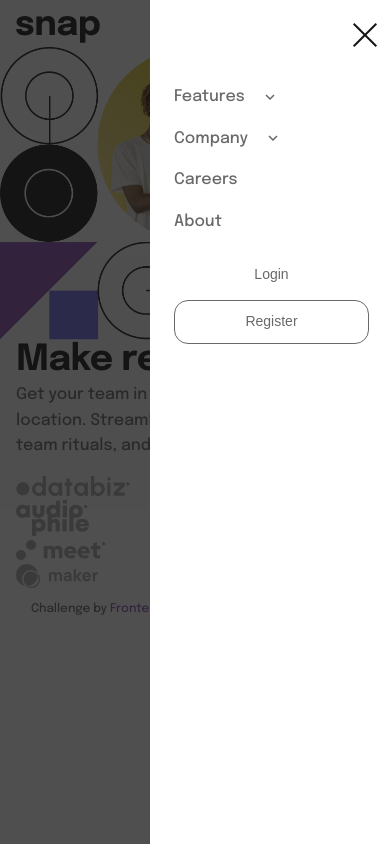
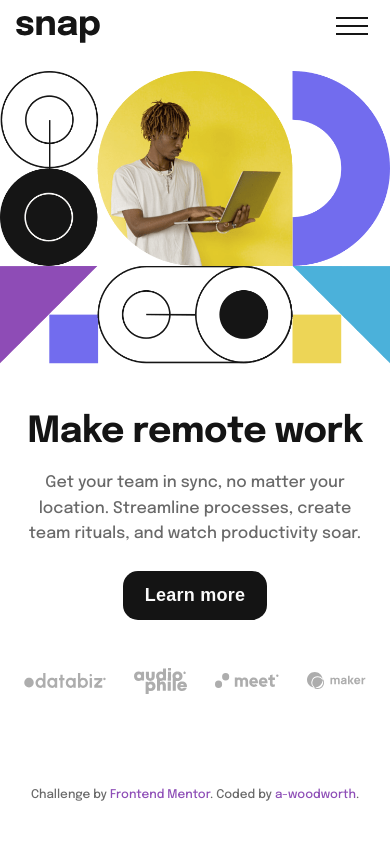
Before and after one commit to a-woodworth/dropdown_nav, a plain HTML site: page index.html in a window 390 px wide. Drawn offline with Linux system fonts and the light colour scheme.

Commit message:
Finish mobile styles.

```diff
--- a/index.html
+++ b/index.html
@@ -21,13 +21,13 @@
           <img src="images/logo.svg" alt="Snap logo. Click for home page.">
         </a>
         <nav class="main-nav" aria-label="Show or hide menu">
-          <button id="hamburger-menu" class="btn btn__open-nav overlay" type="button"
+          <button id="hamburger-menu" class="btn btn__open-nav" type="button"
             aria-label="open menu"
             aria-controls="main-menu"
             aria-expanded="true">
             <img src="images/icon-menu.svg" alt="" aria-hidden="true">
           </button>
-          <div class="slide-nav-content show-menu" id="slide-nav">
+          <div class="slide-nav-content hide-menu" id="slide-nav">
             <button id="close" class="btn btn__close-nav" type="button"
               aria-label="close menu">
               <img src="images/icon-close-menu.svg" alt="" aria-hidden="true">
@@ -120,9 +120,9 @@
         <div class="hero__header container">
           <h1 id="#hero-title" class="hero__heading">Make remote work</h1>
           <p class="hero__subheading">Get your team in sync, no matter your location. Streamline processes, create team rituals, and watch productivity soar.</p>
-          <button class="btn">Learn more</button>
+          <button class="btn btn__hero">Learn more</button>
         </div>
-        <ul class="hero__clients container" aria-label="Clients">
+        <ul class="hero__clients" aria-label="Clients">
           <li>
             <a href="#" aria-label="Databiz">
               <img src="images/client-databiz.svg" alt="Databiz logo">
--- a/scss/components/_buttons.scss
+++ b/scss/components/_buttons.scss
@@ -13,6 +13,7 @@
 
   &:hover {
     color: $text-color-secondary;
+    transition: ease-in 0.2s;
   }
 }
 
@@ -43,6 +44,22 @@
 
   &:hover {
     border-color: $text-color-secondary;
-    transition: all 0.3s ease 0s;
   }
 }
+
+.btn__hero {
+  @include rounded(15px);
+  @include text($text-M, $font-weight--bold, $text-color-tertiary);
+  background-color: $text-color-secondary;
+  letter-spacing: 0.25px;
+  line-height: $line-height__default;
+  padding: 0.625rem 1.375rem;
+  max-width: 10rem;
+  justify-self: center;
+
+  &:hover {
+    background-color: $bg-color-primary;
+    box-shadow: 0 0 0 1px $text-color-secondary;
+    color: $text-color-secondary;
+  }
+}
--- a/scss/layout/_containers.scss
+++ b/scss/layout/_containers.scss
@@ -8,6 +8,7 @@
 .container {
   display: grid;
   grid-template-columns: 1fr;
+  grid-template-rows: auto;
   margin: auto;
   padding-inline: 1rem;
 }
--- a/scss/layout/_header.scss
+++ b/scss/layout/_header.scss
@@ -12,6 +12,7 @@ header {
 .main-header {
   display: flex;
   justify-content: space-between;
+  padding-bottom: 1.5rem;
   padding-top: 1rem;
   width: 100%;
 }
--- a/scss/layout/_main.scss
+++ b/scss/layout/_main.scss
@@ -5,11 +5,62 @@
 @use '../utilities/variables' as *;
 @use '../utilities/mixins' as *;
 
+.hero {
+  display: flex;
+  flex-direction: column;
+  justify-content: center;
+  align-items: center;
+}
+
 .hero__image {
-  width: 100%;
+  justify-self: center;
+  margin-bottom: 3rem;
 
   img {
     display: block;
     max-width: 100%;
   }
 }
+
+.hero__header {
+  padding-bottom: 3rem;
+}
+
+.hero__heading {
+  margin-bottom: 1rem;
+  text-align: center;
+}
+
+.hero__subheading {
+  margin-bottom: 1.5rem;
+  text-align: center;
+}
+
+.hero__clients {
+  display: flex;
+  justify-content: center;
+  align-items: center;
+  margin-inline: 1rem;
+  padding-bottom: 5rem;
+
+  img {
+    margin-right: 28px;
+  }
+}
+
+[aria-label="Databiz"] img {
+  @include size(81.25px, 14.36px);
+}
+
+[aria-label="Audiophile"] img {
+  @include size(52.87px, 26px);
+}
+
+[aria-label="Meet"] img {
+  @include size(64.14px, 14.36px);
+}
+
+[aria-label="Maker"] img {
+  @include size(58.9px, 17.23px);
+  margin: 0;
+}
```
Also changed, not shown: styles.css.
